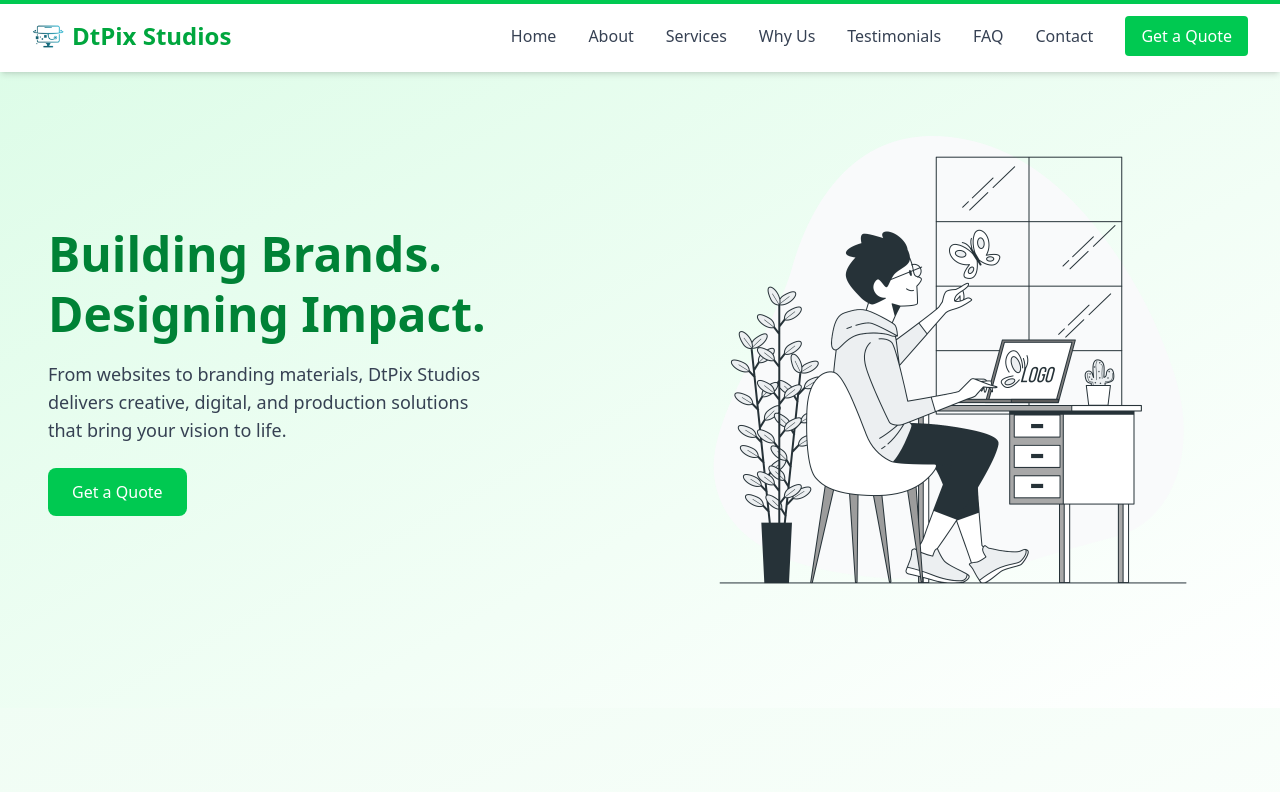
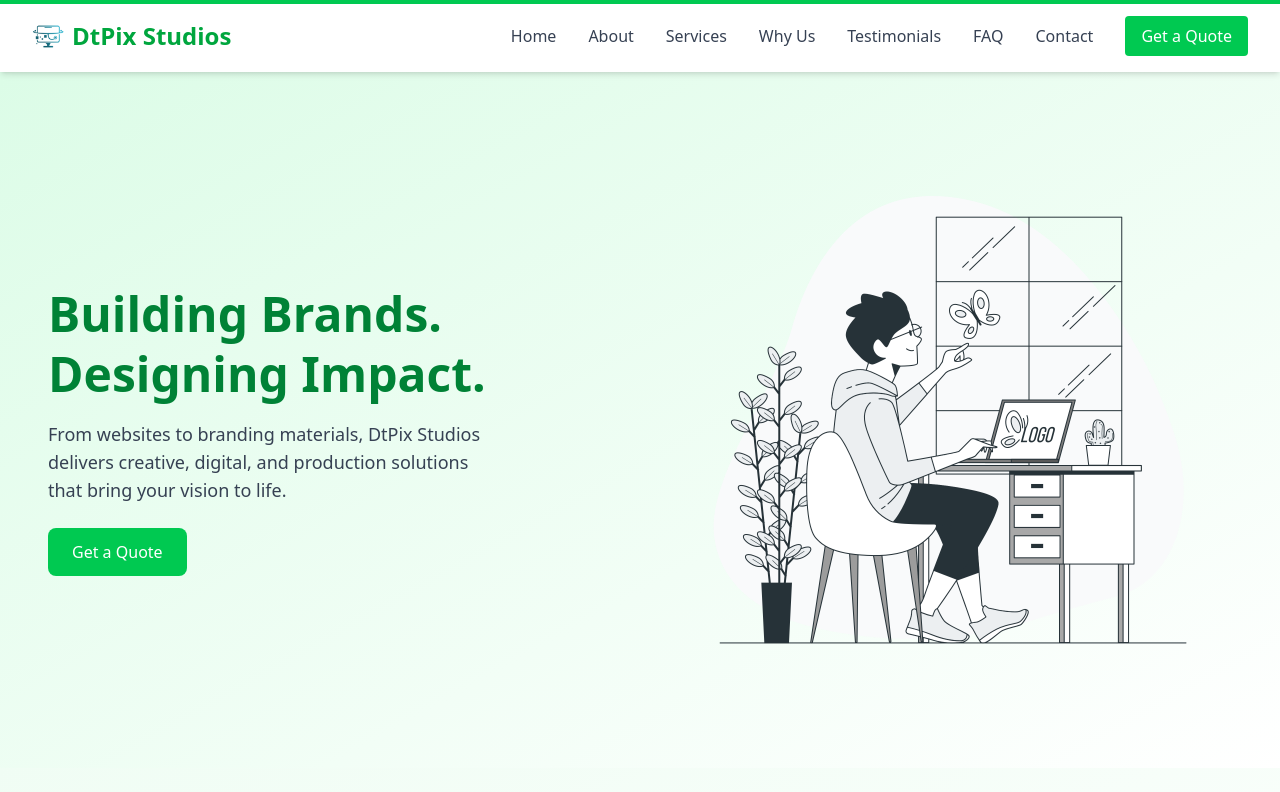
Before and after one commit to Hariharan1893/DtpixStudios, a Next.js app: page / in a window 1280 px wide. Shown: the top 792 px of the page. Built offline with nearby package versions, Linux system fonts and the light colour scheme.

Commit message:
updated readme

```diff
--- a/components/Hero.tsx
+++ b/components/Hero.tsx
@@ -19,7 +19,7 @@ export default function Hero() {
     <section
       ref={ref}
       id="home"
-      className="w-full bg-gradient-to-br from-green-100 to-white lg:pt-30 pt-26 pb-22 px-4 sm:px-6 md:px-12 overflow-hidden"
+      className="w-full bg-gradient-to-br from-green-100 to-white lg:mt-15  lg:pt-30 pt-26 pb-22 px-4 sm:px-6 md:px-12 overflow-hidden"
     >
       <div className="max-w-7xl mx-auto flex flex-col-reverse md:flex-row items-center justify-between gap-10">
         {/* Left: Text */}
```
